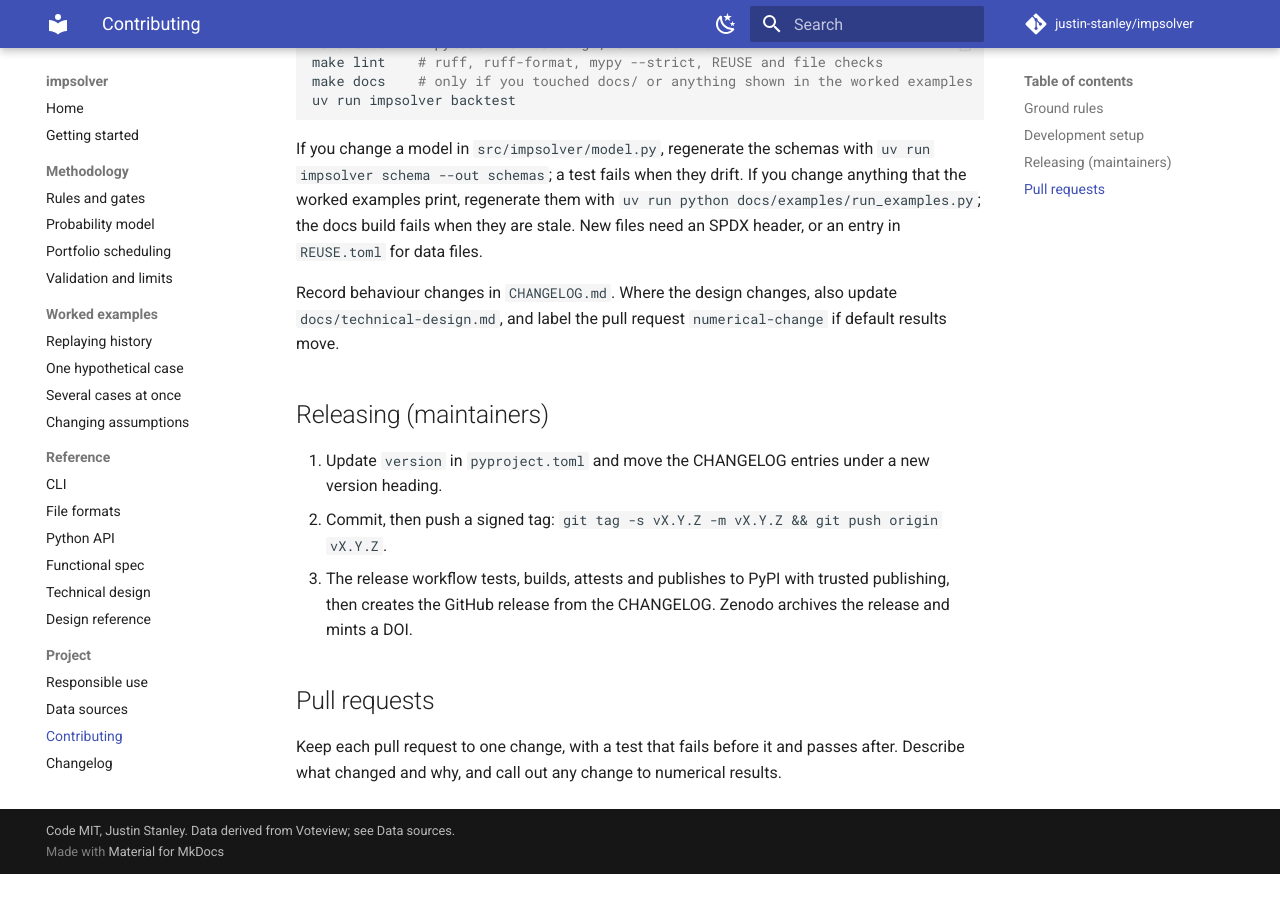
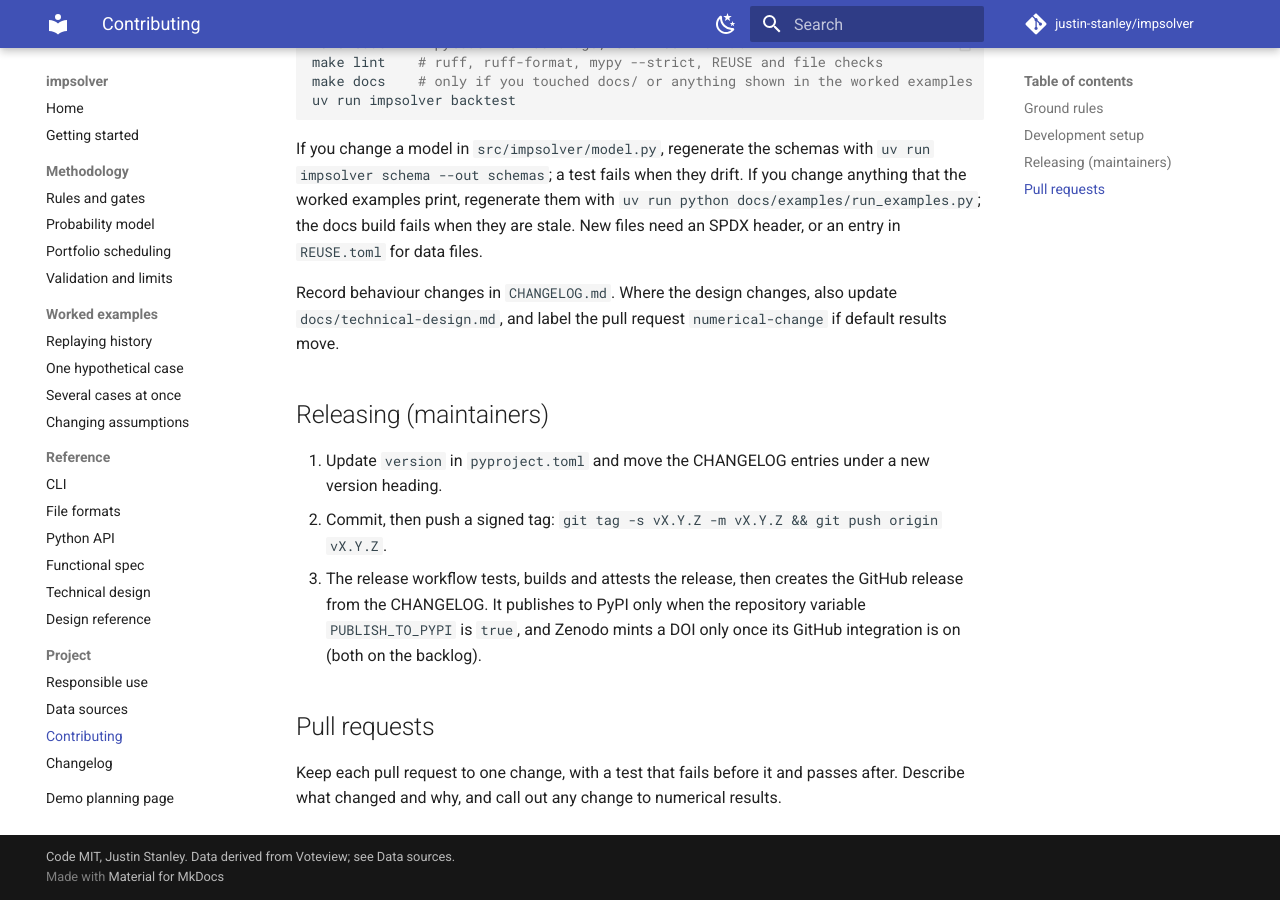
Before and after one commit to justin-stanley/impsolver, an MkDocs documentation site: the page built from docs/contributing.md, in a window 1280 px wide and 900 px high, scrolled down 676 px. Built offline with MkDocs 1.6.1 and Material for MkDocs 9.7.7, drawn with Linux system fonts in a browser that asks for light colours; comment, search, counter and statistics services are not loaded; before the commit the page ends 1550 px from its top, so only the background shows below that.

Commit message:
Release: publish to PyPI only when PUBLISH_TO_PYPI is set; install from GitHub until then
Co-Authored-By: Claude Opus 5.5 <noreply@anthropic.com>

```diff
--- a/CONTRIBUTING.md
+++ b/CONTRIBUTING.md
@@ -43,8 +43,9 @@ Record behaviour changes in `CHANGELOG.md`. Where the design changes, also updat
 1. Update `version` in `pyproject.toml` and move the CHANGELOG entries under a new version
    heading.
 2. Commit, then push a signed tag: `git tag -s vX.Y.Z -m vX.Y.Z && git push origin vX.Y.Z`.
-3. The release workflow tests, builds, attests and publishes to PyPI with trusted publishing, then
-   creates the GitHub release from the CHANGELOG. Zenodo archives the release and mints a DOI.
+3. The release workflow tests, builds and attests the release, then creates the GitHub release
+   from the CHANGELOG. It publishes to PyPI only when the repository variable `PUBLISH_TO_PYPI` is
+   `true`, and Zenodo mints a DOI only once its GitHub integration is on (both on the backlog).
 
 ## Pull requests
 
```
Also changed, not shown: README.md (+5 -4 lines), docs/getting-started.md (+3 -1 lines), docs/index.md (+3 -1 lines), 1 other file.
